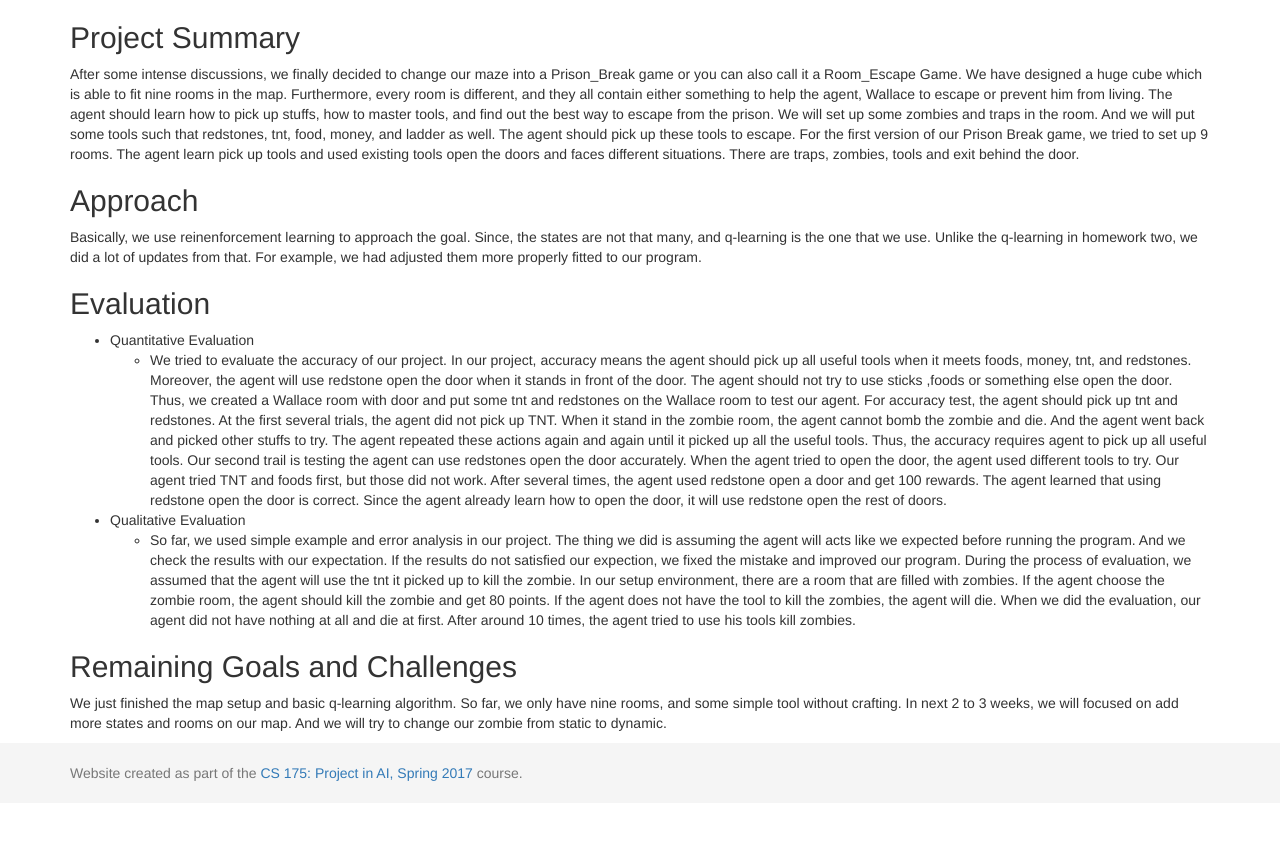
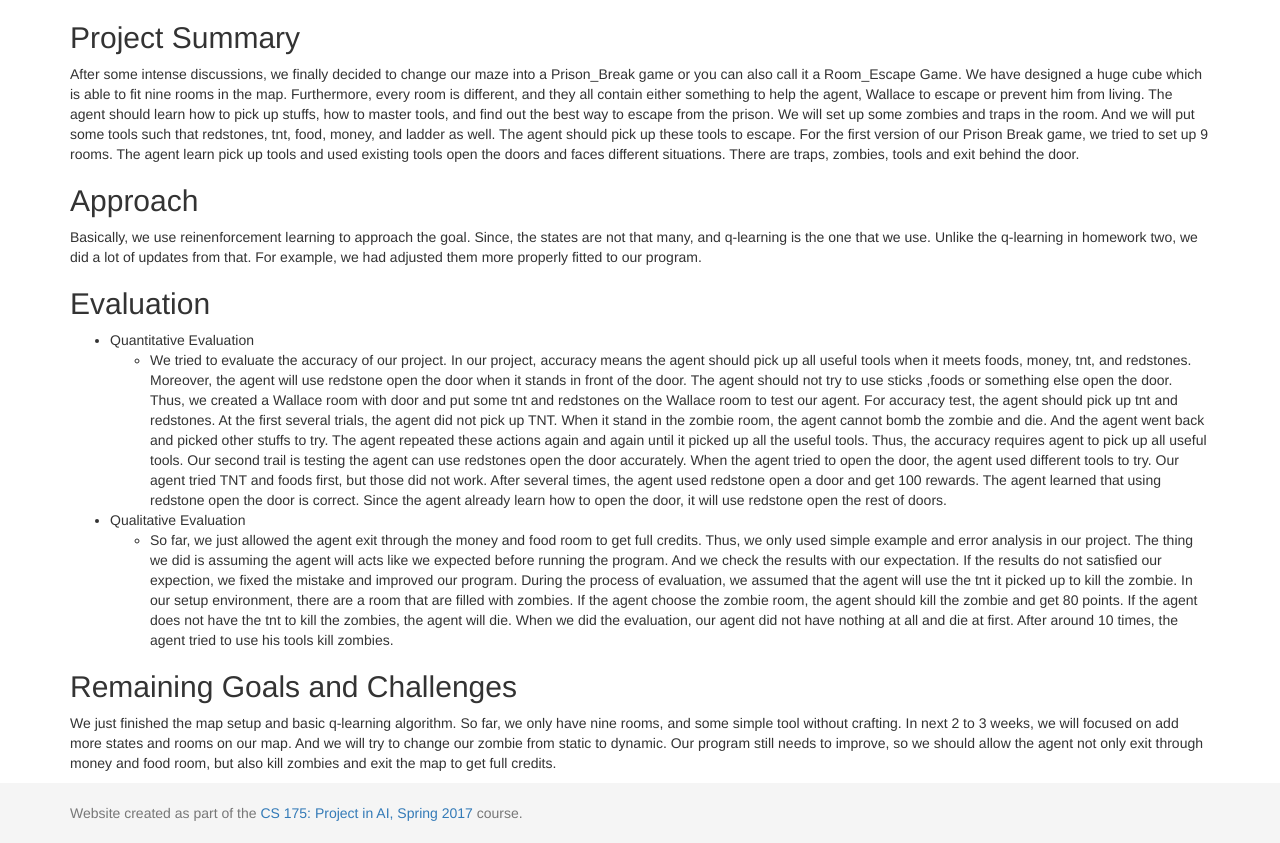
Before and after one commit to rl3740/WallaceAI, a Jekyll site: the page built from docs/status.md, in a window 1280 px wide and 900 px high, scrolled down 840 px, cut to the strip 57-900 px from the top of the window. Built offline with Jekyll 4.4.1, drawn with Linux system fonts in a browser that asks for light colours; before the commit the page ends 1700 px from its top, so only the background shows below that.

Commit message:
Update status.md

```diff
--- a/docs/status.md
+++ b/docs/status.md
@@ -16,7 +16,7 @@
   - We tried to evaluate the accuracy of our project. In our project, accuracy means the agent should pick up all useful tools when it meets foods, money, tnt, and redstones. Moreover, the agent will use redstone open the door when it stands in front of the door. The agent should not try to use sticks ,foods or something else open the door. Thus, we created a Wallace room with door and put some tnt and redstones on the Wallace room to test our agent. For accuracy test, the agent should pick up tnt and redstones. At the first several trials, the agent did not pick up TNT. When it stand in the zombie room, the agent cannot bomb the zombie and die. And the agent went back and picked other stuffs to try. The agent repeated these actions again and again until it picked up all the useful tools. Thus, the accuracy requires agent to pick up all useful tools. Our second trail is testing the agent can use redstones open the door accurately. When the agent tried to open the door, the agent used different tools to try. Our agent tried TNT and foods first, but those did not work. After several times, the agent used redstone open a door and get 100 rewards. The agent learned that using redstone open the door is correct. Since the agent already learn how to open the door, it will use redstone open the rest of doors.
 
 - Qualitative Evaluation
-  - So far, we used simple example and error analysis in our project. The thing we did is assuming the agent will acts like we expected before running the program. And we check the results with our expectation. If the results do not satisfied our expection, we fixed the mistake and improved our program. During the process of evaluation, we assumed that the agent will use the tnt it picked up to kill the zombie. In our setup environment, there are a room that are filled with zombies. If the agent choose the zombie room, the agent should kill the zombie and get 80 points. If the agent does not have the tool to kill the zombies, the agent will die. When we did the evaluation, our agent did not have nothing at all and die at first. After around 10 times, the agent tried to use his tools kill zombies.
+  - So far, we just allowed the agent exit through the money and food room to get full credits. Thus, we only used simple example and error analysis in our project. The thing we did is assuming the agent will acts like we expected before running the program. And we check the results with our expectation. If the results do not satisfied our expection, we fixed the mistake and improved our program. During the process of evaluation, we assumed that the agent will use the tnt it picked up to kill the zombie. In our setup environment, there are a room that are filled with zombies. If the agent choose the zombie room, the agent should kill the zombie and get 80 points. If the agent does not have the tnt to kill the zombies, the agent will die. When we did the evaluation, our agent did not have nothing at all and die at first. After around 10 times, the agent tried to use his tools kill zombies.
 
 ## Remaining Goals and Challenges
-We just finished the map setup and basic q-learning algorithm. So far, we only have nine rooms, and some simple tool without crafting. In next 2 to 3 weeks, we will focused on add more states and rooms on our map. And we will try to change our zombie from static to dynamic.
+We just finished the map setup and basic q-learning algorithm. So far, we only have nine rooms, and some simple tool without crafting. In next 2 to 3 weeks, we will focused on add more states and rooms on our map. And we will try to change our zombie from static to dynamic. Our program still needs to improve, so we should allow the agent not only exit through money and food room, but also kill zombies and exit the map to get full credits.
```
